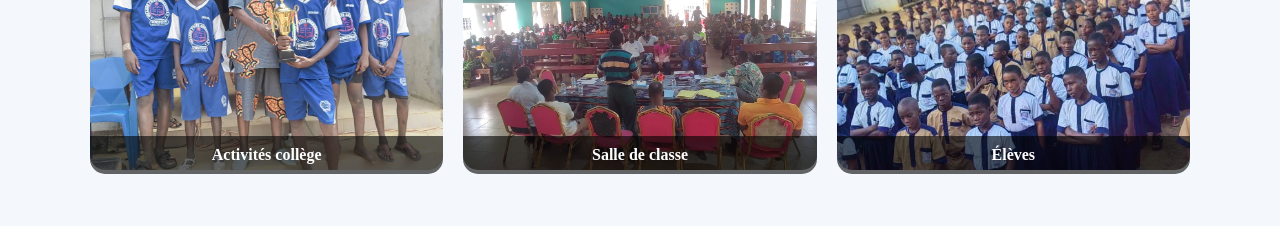
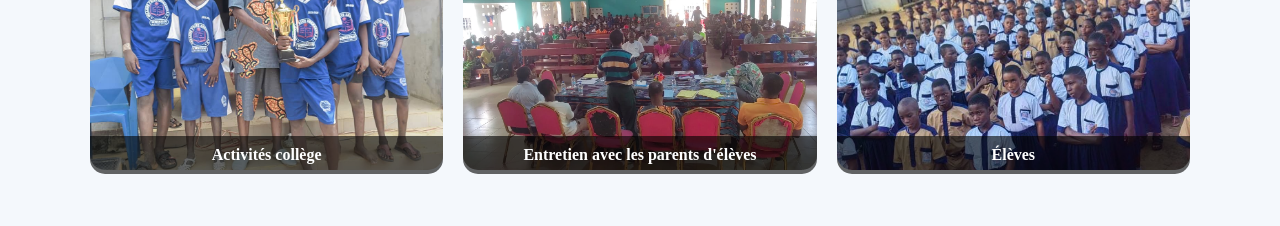
Before and after one commit to esther600/site-ecole-ebenezer, a plain HTML site: page index.html in a window 1280 px wide. Shown: the part 3140-3366 px from the top of the page. Drawn offline with Linux system fonts and the light colour scheme.

Commit message:
Update index.html

```diff
--- a/index.html
+++ b/index.html
@@ -162,7 +162,7 @@
 
 <div class="gallery-item">
     <img src="images/photo2.jpg" onclick="openLightbox(this.src)">
-    <span>Salle de classe</span>
+    <span>Entretien avec les parents d'élèves</span>
 </div>
 
 <div class="gallery-item">
```
